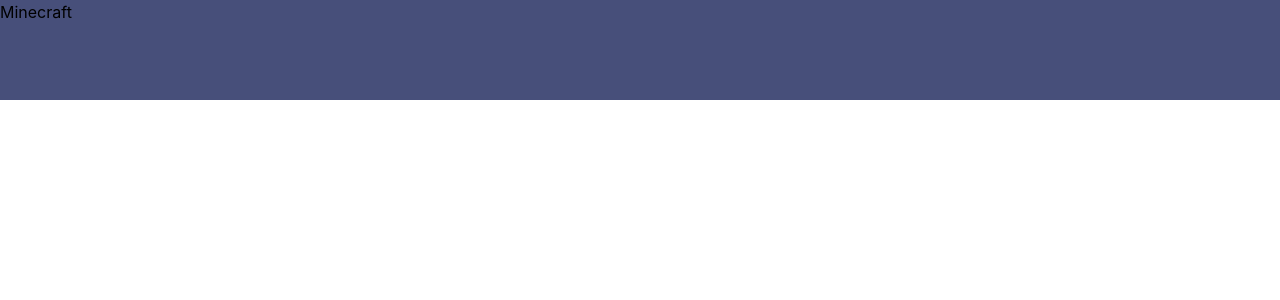
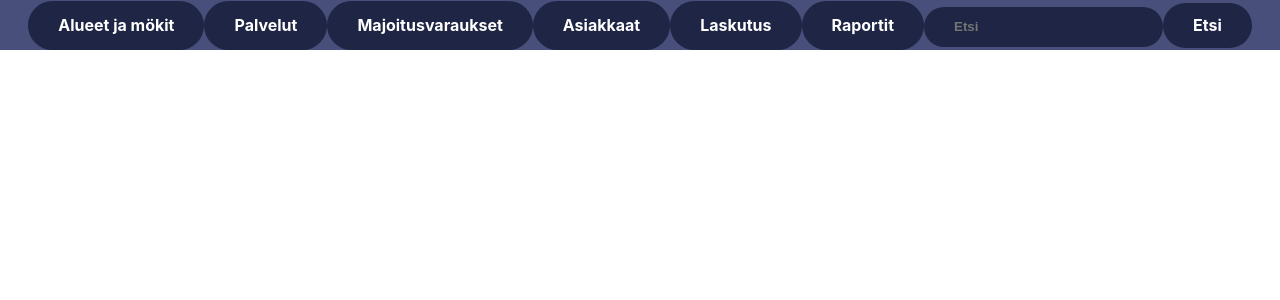
Before and after one commit to egohommeli12345/VillageBase, a React (Vite) app in the folder Frontend/VillageBase_fe/: page / in a window 1280 px wide. Shown: the top 300 px of the page. Built offline with nearby package versions, Linux system fonts and the light colour scheme.

Commit message:
Update MenuBar styling and functionality

```diff
--- a/Frontend/VillageBase_fe/src/components/MenuBar.css
+++ b/Frontend/VillageBase_fe/src/components/MenuBar.css
@@ -1,5 +1,44 @@
 .menuBarBG {
   width: 100vw;
-  height: 100px;
+  height: 50px;
   background-color: #474f7a;
+  display: flex;
 }
+
+.header {
+  background-color: #f3f3f3;
+  padding: 10px 0;
+  box-shadow: 0 2px 5px rgba(0, 0, 0, 0.2);
+  border-radius: 25px;
+  display: flex;
+  justify-content: center;
+  align-items: center;
+  width: 100%; /* Jos haluat headerin täyttävän menuBarBG:n leveyden */
+}
+
+.buttons {
+  display: flex;
+  justify-content: center;
+  align-items: center;
+  width: 100%;
+}
+
+.button, .search-button, .search-input {
+  padding: 12.5px 30px;
+  border: 0;
+  border-radius: 100px;
+  background-color: #1F2544;
+  color: #ffffff;
+  font-weight: Bold;
+  transition: all 0.5s;
+  -webkit-transition: all 0.5s;
+}
+
+.button:hover {
+  background-color: #dddddd;
+  color: #555;
+}
+
+.search-button:hover {
+  background-color: #ccc;
+}
--- a/Frontend/VillageBase_fe/src/components/MenuBar.tsx
+++ b/Frontend/VillageBase_fe/src/components/MenuBar.tsx
@@ -2,8 +2,24 @@ import "./MenuBar.css";
 
 export default function MenuBar() {
   return (
-    <>
-      <div className="menuBarBG">Minecraft</div>
-    </>
+    <div className="menuBarBG">
+      <div className="buttons">
+        <a className="button">Alueet ja mökit</a>
+        <a className="button">Palvelut</a>
+        <a className="button">Majoitusvaraukset</a>
+        <a className="button">Asiakkaat</a>
+        <a className="button">Laskutus</a>
+        <a className="button">Raportit</a>
+
+        <div className="search-container">
+          {" "}
+          {/* Lisätty tämä divi hakuelementeille */}
+          <input type="text" className="search-input" placeholder="Etsi" />
+          <button type="submit" className="search-button">
+            Etsi
+          </button>
+        </div>
+      </div>
+    </div>
   );
 }
```
